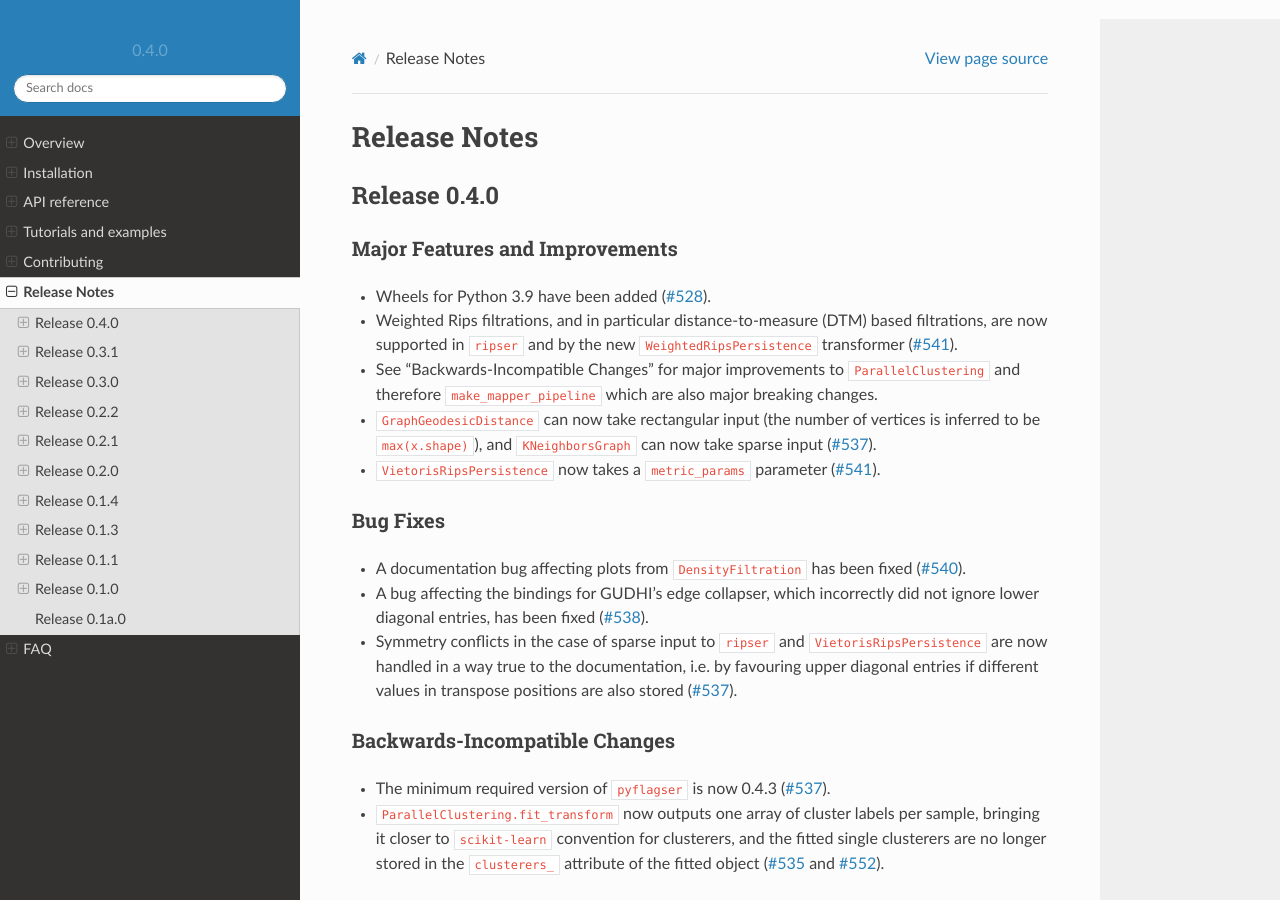
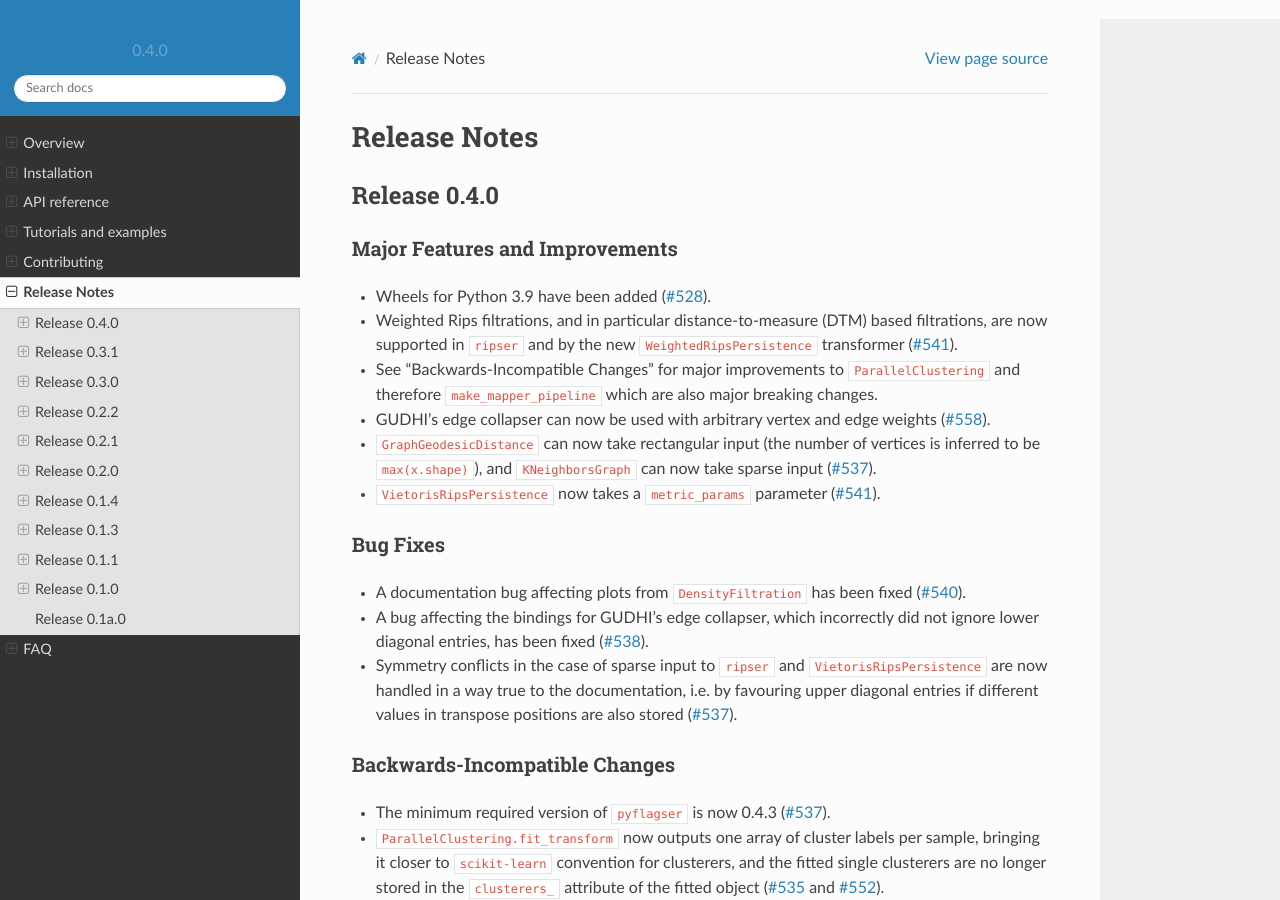
Before and after one commit to giotto-ai/giotto-tda, a Sphinx documentation site: the page built from doc/release.rst, in a window 1280 px wide and 900 px high. Built offline with Sphinx 7.4.7 and the Read the Docs theme 2.0.0, drawn with Linux system fonts in a browser that asks for light colours; pages that are not in the unit, such as notebooks, are missing from menus; comment, search, counter and statistics services are not loaded; the version number is read from the project's files by our own code.

Commit message:
Add relevant entry in release notes

```diff
--- a/doc/release.rst
+++ b/doc/release.rst
@@ -14,6 +14,7 @@ Major Features and Improvements
 - Wheels for Python 3.9 have been added (`#528 <https://github.com/giotto-ai/giotto-tda/pull/528>`_).
 - Weighted Rips filtrations, and in particular distance-to-measure (DTM) based filtrations, are now supported in ``ripser`` and by the new ``WeightedRipsPersistence`` transformer (`#541 <https://github.com/giotto-ai/giotto-tda/pull/541>`_).
 - See "Backwards-Incompatible Changes" for major improvements to ``ParallelClustering`` and therefore ``make_mapper_pipeline`` which are also major breaking changes.
+- GUDHI's edge collapser can now be used with arbitrary vertex and edge weights (`#558 <https://github.com/giotto-ai/giotto-tda/pull/558>`_).
 - ``GraphGeodesicDistance`` can now take rectangular input (the number of vertices is inferred to be ``max(x.shape)``), and ``KNeighborsGraph`` can now take sparse input (`#537 <https://github.com/giotto-ai/giotto-tda/pull/537>`_).
 - ``VietorisRipsPersistence`` now takes a ``metric_params`` parameter (`#541 <https://github.com/giotto-ai/giotto-tda/pull/541>`_).
 
```
